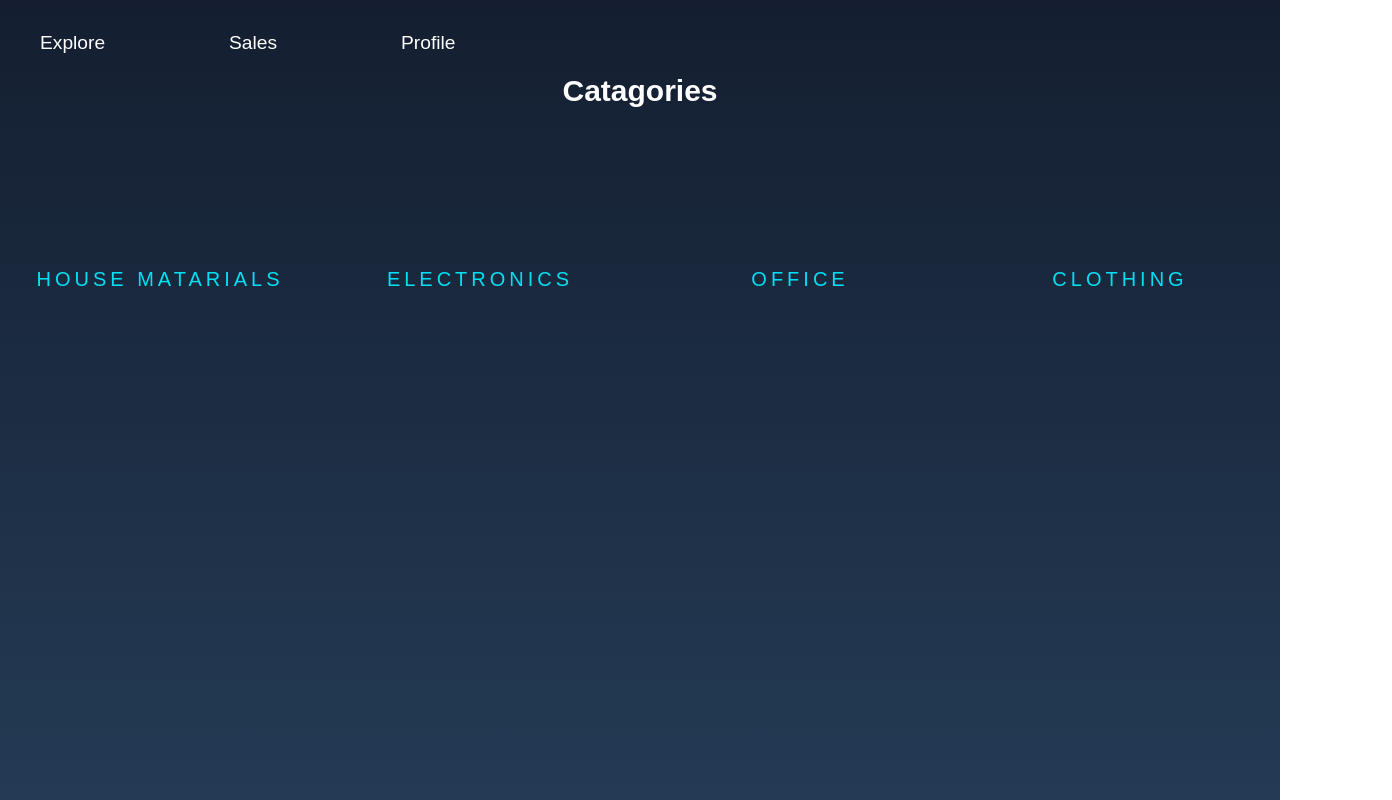
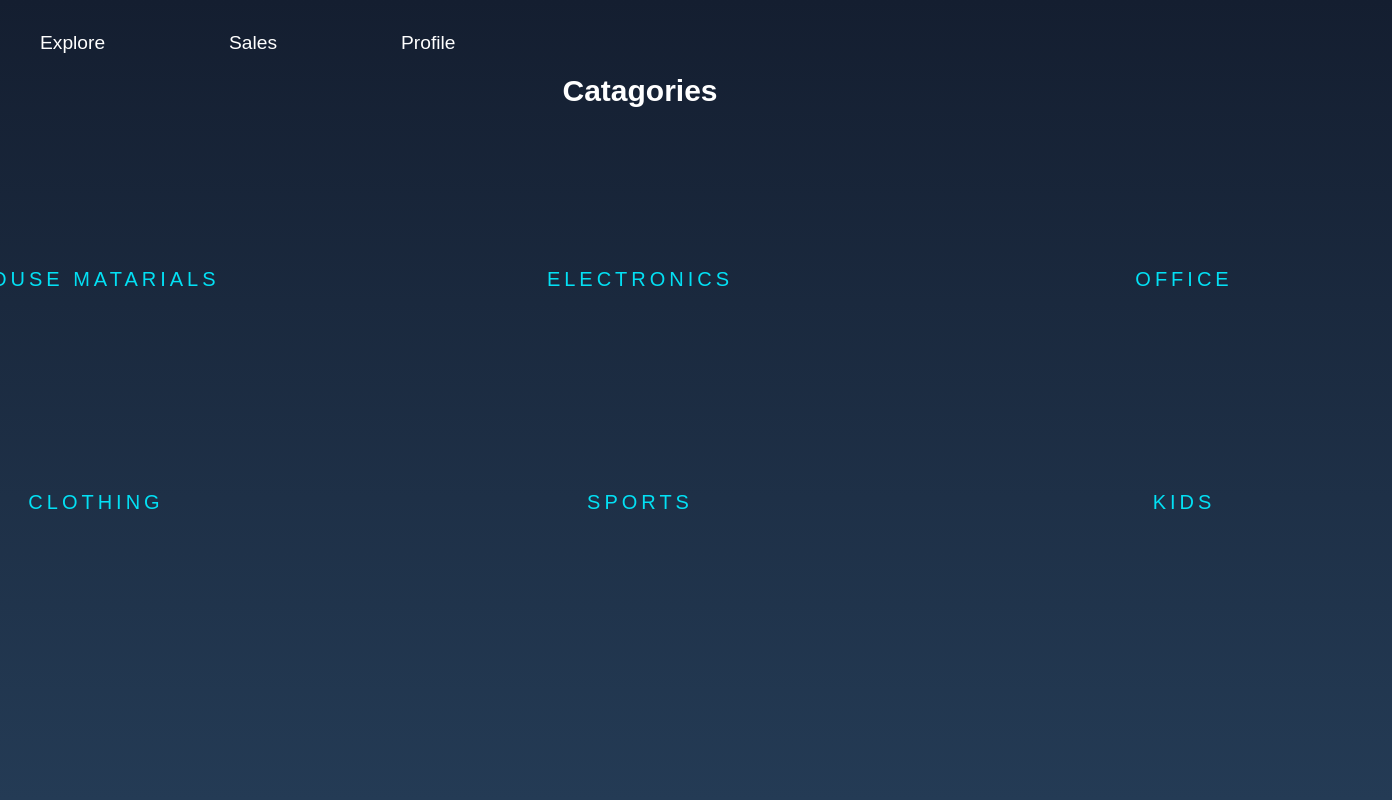
Before and after one commit to souravdhar199/itemSeller, a React (Create React App) app: page / in a window 1280 px wide. Shown: the whole page, 1392 px wide, since content can reach past the window. Built offline with nearby package versions, Linux system fonts and the light colour scheme; no server answers; the database is empty.

Commit message:
Fetch listing data from firebase

```diff
--- a/src/App.js
+++ b/src/App.js
@@ -12,6 +12,7 @@ import Navbar from "./components/Navbar";
 import { ToastContainer } from "react-toastify";
 import "react-toastify/dist/ReactToastify.css";
 import PrivateRoute from "./components/PrivateRoute";
+import Catagories from "./pages/Catagories";
 
 function App() {
   return (
@@ -21,6 +22,7 @@ function App() {
         <Routes>
           <Route path="/" element={<Explor />} />
           <Route path="/sales" element={<Sales />} />
+          <Route path="/catagories/:catagoryname" element={<Catagories />} />
 
           {/* This is a Nested Route */}
           <Route path="/profile" element={<PrivateRoute />}>
--- a/src/CSS/explore.css
+++ b/src/CSS/explore.css
@@ -1,6 +1,12 @@
 .catagories {
   display: grid;
-  grid-template-columns: 1fr 1fr 1fr 1fr;
+  grid-template-columns: auto auto auto;
+  column-gap: 8rem;
+  justify-content: center;
+}
+
+.parent {
+  justify-content: center;
 }
 
 .catagories a div {
@@ -13,14 +19,14 @@
   margin-top: 80px;
   letter-spacing: 4px;
   text-align: center;
-  max-width: 100%;
-
+  min-width: 400px;
   padding-top: 40px;
   padding-bottom: 40px;
 }
 a {
   text-decoration: none;
 }
+
 .catagories a div:hover {
   background: #03e9f4;
   color: black;
--- /dev/null
+++ b/src/pages/Catagories.js
@@ -0,0 +1,5 @@
+import React from "react";
+
+export default function Catagories() {
+  return <div>Catagories</div>;
+}
--- a/src/pages/Explor.js
+++ b/src/pages/Explor.js
@@ -1,30 +1,82 @@
 import React from "react";
 import { Link } from "react-router-dom";
 import "../CSS/explore.css";
+import { useState, useEffect } from "react";
+import { useParams } from "react-router-dom";
+import {
+  collection,
+  getDocs,
+  query,
+  where,
+  orderBy,
+  limit,
+  startAfter,
+} from "firebase/firestore";
+import { db } from "../firebaseconfig.js";
+import { async } from "@firebase/util";
+function Explor() {
+  const [listing, setListing] = new useState(null);
+  const params = useParams();
 
-function Explor() {
+  useEffect(() => {
+    const getListing = async () => {
+      try {
+        const listingData = collection(db, "listing");
+        //get The query
+        const q = query(
+          listingData,
+          where("type", "==", "sports"),
+          orderBy("timeStamp", "desc"),
+          limit(10)
+        );
+
+        // Execute the query:
+
+        const runq = await getDocs(q);
+        console.log(runq);
+
+        runq.forEach((doc) => {
+          console.log(doc.data());
+        });
+      } catch (error) {
+        console.log(error);
+      }
+    };
+    getListing();
+  });
+
   return (
-    <div>
+    <div className="parent">
       <h1 className="explorehead">Catagories</h1>
       <div className="catagories">
-        <Link>
+        <Link to="/catagories/housematarials">
           <div>
             <p>House Matarials</p>
           </div>
         </Link>
-        <Link>
+        <Link to="/catagories/Electronics">
           <div>
             <p>Electronics</p>
           </div>
         </Link>
-        <Link>
+        <Link to="/catagories/office">
           <div>
             <p>Office</p>
           </div>
         </Link>
-        <Link>
+        <Link to="/catagories/clothing">
           <div>
             <p>Clothing</p>
+          </div>
+        </Link>
+        <Link to="/catagories/sports">
+          <div>
+            <p>Sports</p>
+          </div>
+        </Link>
+        <Link to="/catagories/kids">
+          <div>
+            <p>Kids</p>
           </div>
         </Link>
       </div>
```
